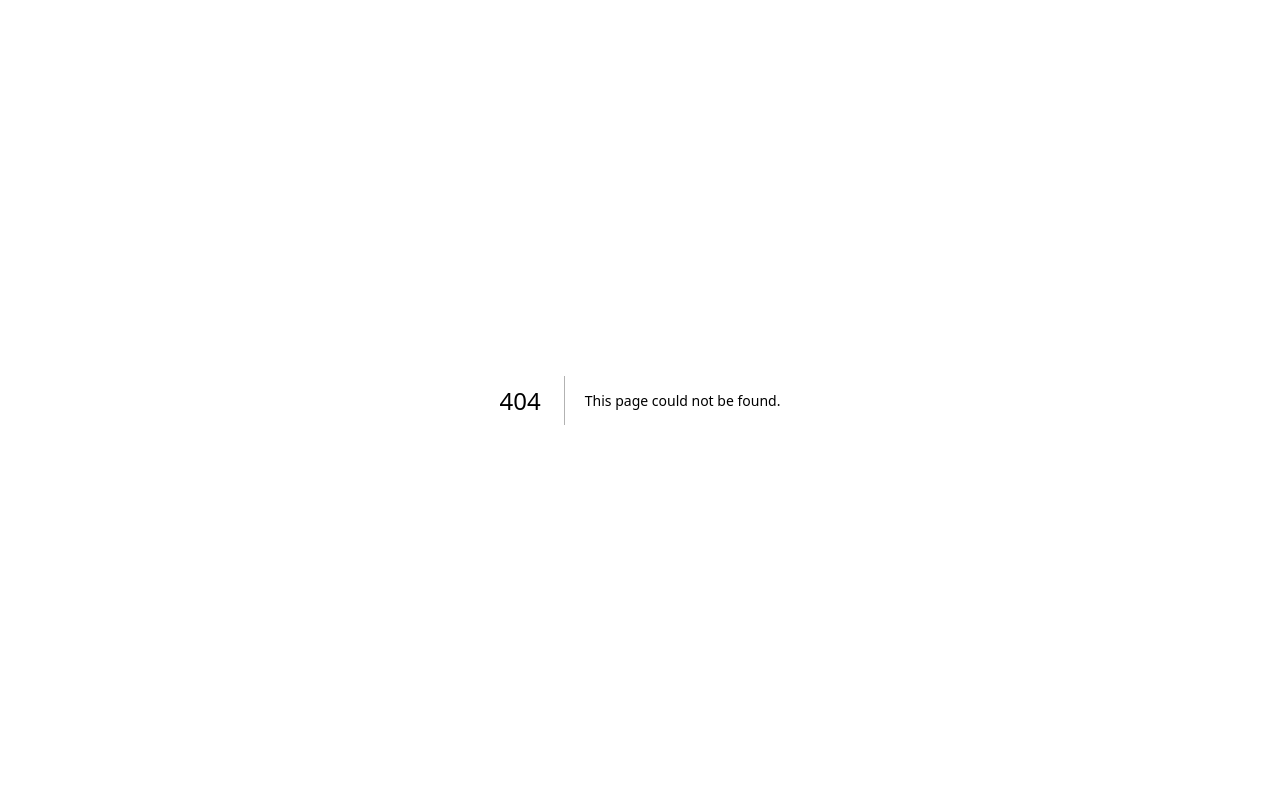
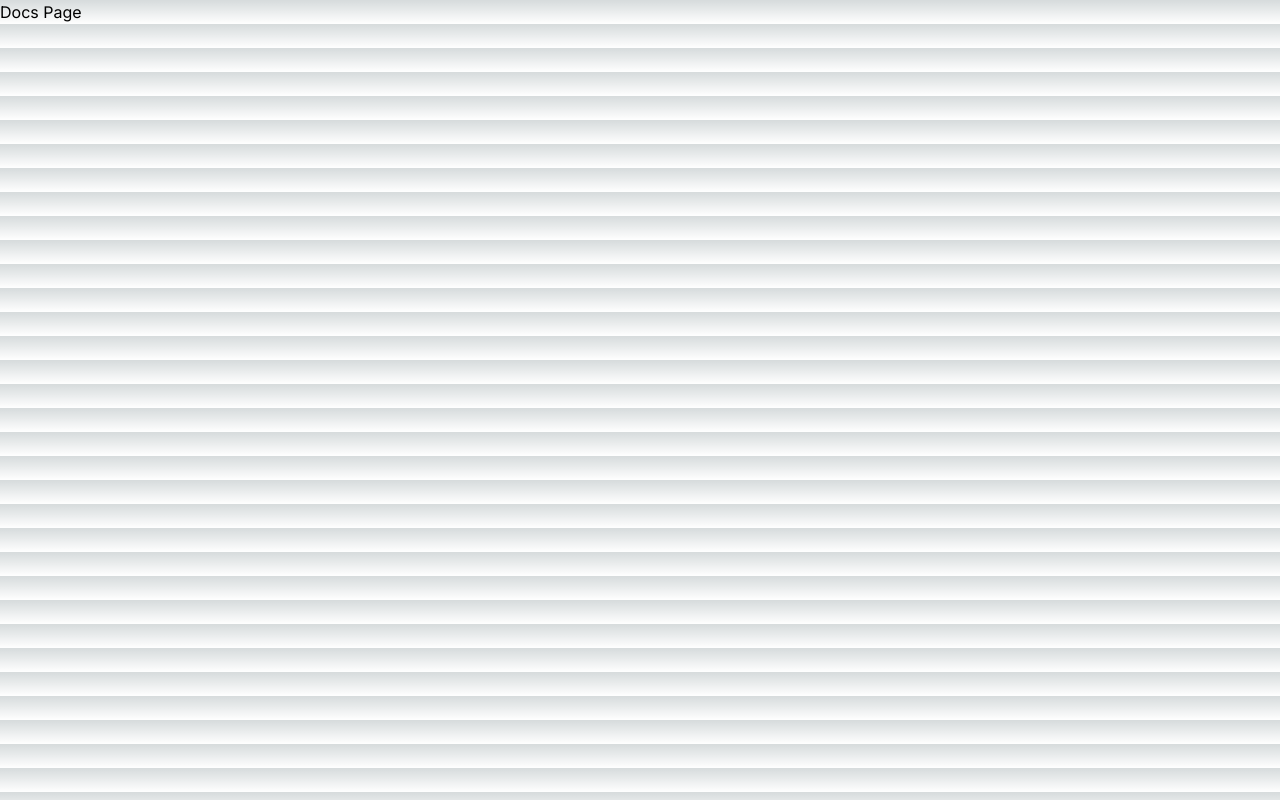
Before and after one commit to fredyzz/nextJS13-intro, a Next.js app: page /docs in a window 1280 px wide. Before the commit this address had no page. Built offline with nearby package versions, Linux system fonts and the light colour scheme.

Commit message:
Create new route

```diff
--- /dev/null
+++ b/app/docs/page.tsx
@@ -0,0 +1,9 @@
+const DocstPage = () => {
+    return (
+        <div>
+            <h1>Docs Page</h1>
+        </div>
+    )
+}
+
+export default DocstPage
```
